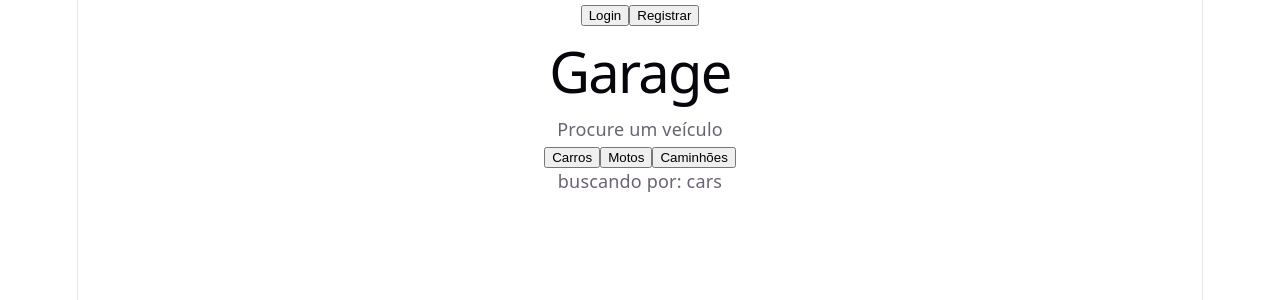
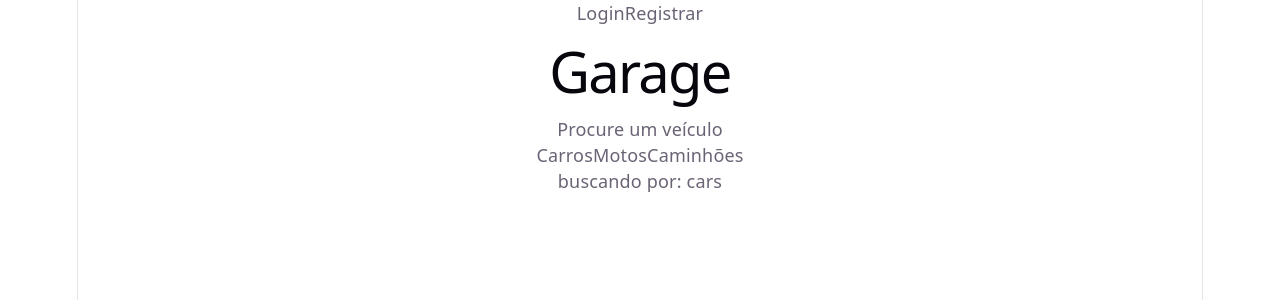
Before and after one commit to arthur94a/garage-frontend, a React (Vite) app: page / in a window 1280 px wide. Shown: the top 300 px of the page. Built offline with nearby package versions, Linux system fonts and the light colour scheme.

Commit message:
Install tailwind

```diff
--- a/package.json
+++ b/package.json
@@ -10,9 +10,11 @@
     "preview": "vite preview"
   },
   "dependencies": {
+    "@tailwindcss/vite": "^4.2.2",
     "axios": "^1.13.6",
     "react": "^19.2.4",
-    "react-dom": "^19.2.4"
+    "react-dom": "^19.2.4",
+    "tailwindcss": "^4.2.2"
   },
   "devDependencies": {
     "@eslint/js": "^9.39.4",
--- a/src/index.css
+++ b/src/index.css
@@ -1,3 +1,5 @@
+@import "tailwindcss";
+
 :root {
   --text: #6b6375;
   --text-h: #08060d;
--- a/vite.config.ts
+++ b/vite.config.ts
@@ -1,10 +1,11 @@
 import { defineConfig } from 'vite'
 import react from '@vitejs/plugin-react'
+import tailwindcss from '@tailwindcss/vite'
 import path from "path";
 
 // https://vite.dev/config/
 export default defineConfig({
-  plugins: [react()],
+  plugins: [react(), tailwindcss()],
   resolve: {
     alias: {
       // Define que '@' sempre aponta para a pasta src
```
Also changed, not shown: 1 other file (tests, documents, lock files or other folders).
